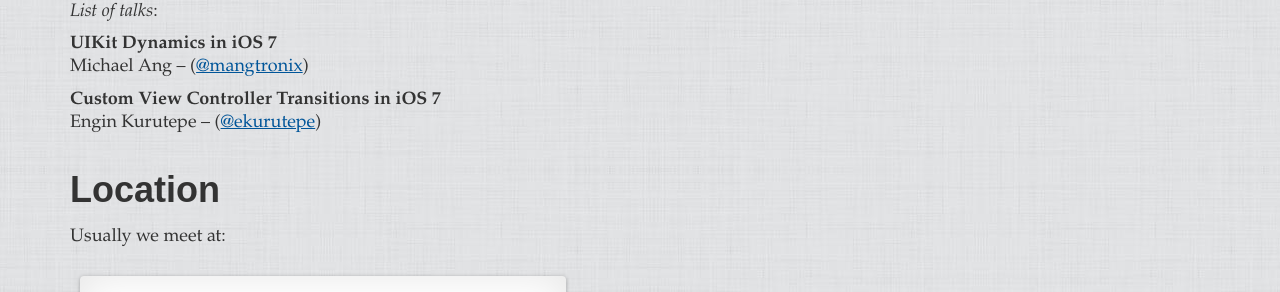
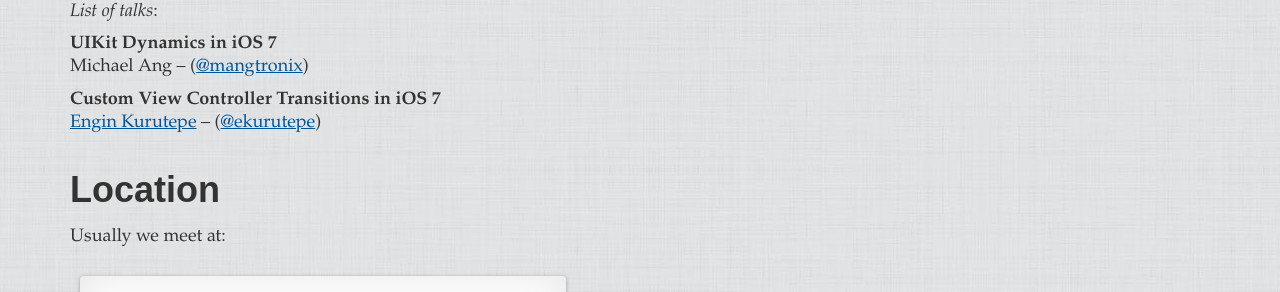
Before and after one commit to cocoaheads-berlin/cocoaheads-berlin.github.com, a Jekyll site: the page built from index.markdown, in a window 1280 px wide and 900 px high, scrolled down 338 px. Shown: the part 146-438 px from the top of the window. Built offline with Jekyll 4.4.1, drawn with Linux system fonts in a browser that asks for light colours; some web fonts are replaced; Markdown is read by kramdown in place of the engine named in the settings; part of the change alters nothing that is shown.

```diff
--- a/index.markdown
+++ b/index.markdown
@@ -27,7 +27,7 @@ title: Welcome!
 Michael Ang – ([@mangtronix](https://twitter.com/mangtronix))
 
 **Custom View Controller Transitions in iOS 7** <br>
-Engin Kurutepe – ([@ekurutepe](https://twitter.com/ekurutepe))
+[Engin Kurutepe](http://www.kurutepe.com) – ([@ekurutepe](https://twitter.com/ekurutepe))
 
 
 
```
